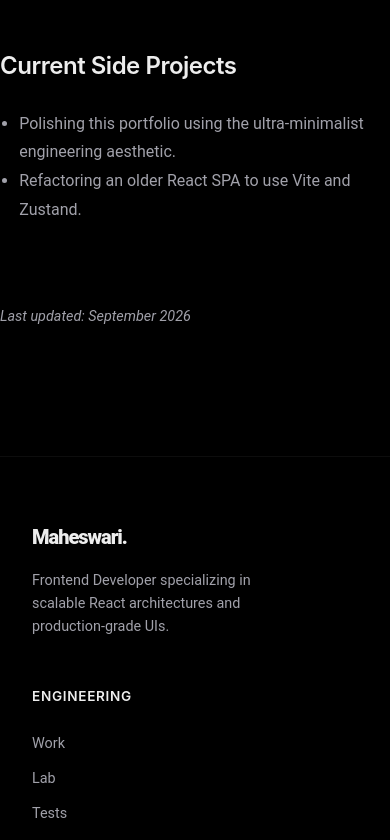
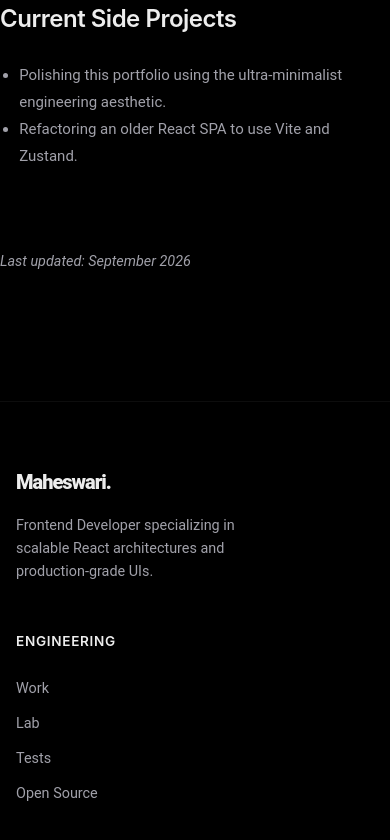
Before and after one commit to maheswari-pinneti/maheswaripinneti, a React (Vite) app: page /now in a window 390 px wide. Shown: the part 922-1762 px from the top of the page. Built offline with nearby package versions, Linux system fonts and the light colour scheme.

Commit message:
style: implement Phase 18 responsive CSS and mobile padding

```diff
--- a/src/index.css
+++ b/src/index.css
@@ -76,3 +76,25 @@ a:hover {
   background-color: var(--accent-secondary);
   transform: translateY(-2px);
 }
+
+/* Mobile Responsiveness */
+@media (max-width: 768px) {
+  .container {
+    padding: 0 1.25rem;
+  }
+  .section {
+    padding: 4rem 0;
+  }
+  body {
+    font-size: 15px; /* Slightly smaller base font for mobile */
+  }
+}
+
+@media (max-width: 480px) {
+  .container {
+    padding: 0 1rem;
+  }
+  .section {
+    padding: 3rem 0;
+  }
+}
```
